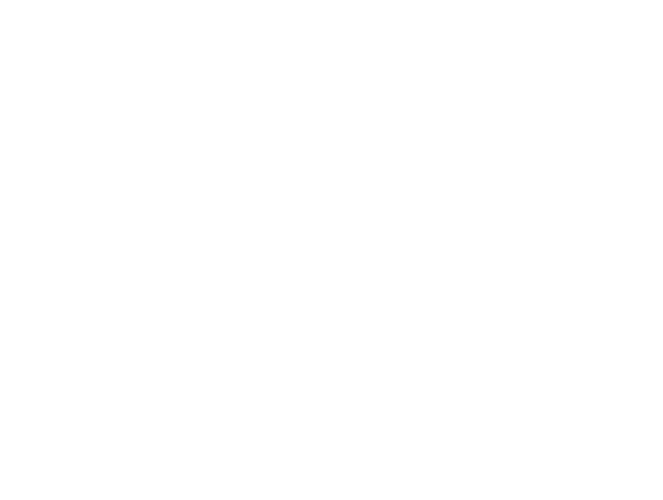
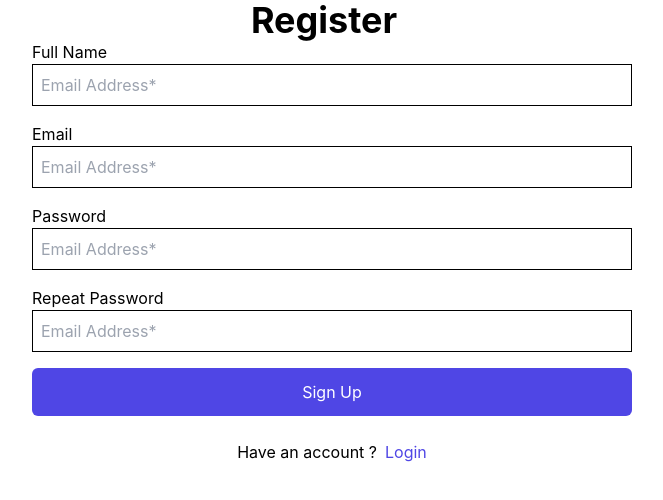
Before and after one commit to DanielMM161/-Project_Management, a React (Create React App) app in the folder project_management/: page /register in a window 1280 px wide. Before the commit this address had no page. Shown: the top 500 px of the page, without its empty margins (308-971 px from the left). Built offline with nearby package versions, Linux system fonts and the light colour scheme.

Commit message:
Login and Register page

```diff
--- a/project_management/src/App.tsx
+++ b/project_management/src/App.tsx
@@ -3,8 +3,8 @@
 import { Provider } from "react-redux";
 
 import { store } from "./redux/store";
-//import Login from './pages/Login/Login';
-//import Register from './pages/Register/Register';
+import Login from './pages/Login/Login';
+import Register from './pages/Register/Register';
 import "./App.css";
 
 function App() {
@@ -12,8 +12,8 @@
     <Provider store={store}>
       <BrowserRouter>
         <Routes>
-          {/* <Route path="/login" element={<Login />} /> */}
-          {/* <Route path="/register" element={<Register />} /> */}
+          <Route path="/login" element={<Login />} />
+          <Route path="/register" element={<Register />} />
         </Routes>
       </BrowserRouter>
     </Provider>
--- /dev/null
+++ b/project_management/src/components/Button/Button.tsx
@@ -0,0 +1,15 @@
+
+interface IButtonProps {
+    text: string;
+}
+
+const Button = ({ text }:IButtonProps) => {
+
+    return (
+        <div className='flex justify-center align-center'>
+            <button className='w-full px-8 py-3'>{text}</button>
+        </div>
+    )
+}
+
+export default Button;
--- /dev/null
+++ b/project_management/src/components/InputLabel/InputLabel.tsx
@@ -0,0 +1,32 @@
+
+interface IInputLabelProps {
+    label: string,
+    typeInput: string,
+    inputValue: string,
+    extraClass?: string,
+    onValueChange: (value: string) => void
+}
+
+const InputLabel = ({
+    label,
+    typeInput,
+    inputValue,
+    extraClass,
+    onValueChange
+}: IInputLabelProps) => {
+
+    return (
+        <>
+            <h3>{label}</h3>
+            <input
+                className={`mb-16 ${extraClass}`}
+                type={typeInput}
+                value={inputValue}
+                onChange={(e) => onValueChange(e.target.value)} placeholder="Email Address*"
+            />
+        </>
+    )
+
+}
+
+export default InputLabel;
--- /dev/null
+++ b/project_management/src/pages/Login/Login.tsx
@@ -0,0 +1,45 @@
+import { useState } from "react";
+import { Link } from "react-router-dom";
+
+import Button from "../../components/Button/Button";
+import InputLabel from "../../components/InputLabel/InputLabel";
+import '../style/login.css';
+
+const Login = () => {
+
+  const [email, setEmail] = useState<string>("")
+  const [password, setPassword] = useState<string>("")
+
+  return (
+    <div className="w-full h-full">
+      <div className="flex items-center justify-center flex-col">
+        <h1 className="text-3xl font-bold mr-4 sm:text-4xl">Log In</h1>
+         <div className='flex flex-col'>
+            <form className='form'>
+
+              <InputLabel
+                label="Email"
+                typeInput="text"
+                inputValue={email}
+                onValueChange={(value) =>  setEmail(value)}
+              />
+
+              <InputLabel
+                label="Password"
+                typeInput="password"
+                extraClass="mb-8"
+                inputValue={password}
+                onValueChange={(value) =>  setPassword(value)}
+              />
+
+              <Button text="Login" />
+
+              <span className='flex justify-center px-4 mt-6' >Dont have an account ? <Link to={"/register"} className="text-indigo-600 ml-2">  Create an account</Link></span>
+            </form>
+        </div>
+      </div>
+    </div>
+  )
+};
+
+export default Login;
--- /dev/null
+++ b/project_management/src/pages/Register/Register.tsx
@@ -0,0 +1,62 @@
+import { useState } from "react";
+
+import { Link } from "react-router-dom";
+
+import Button from "../../components/Button/Button";
+import InputLabel from "../../components/InputLabel/InputLabel";
+
+const Register = () => {
+
+    const [name, setName] = useState<string>("")
+    const [email, setEmail] = useState<string>("")
+    const [password, setPassword] = useState<string>("")
+    const [repeatPassword, setRepeatPassword] = useState<string>("")
+
+    return (
+        <div className="w-full h-full">
+            <div className="flex items-center justify-center flex-col">
+                <h1 className="text-3xl font-bold mr-4 sm:text-4xl">
+                    Register
+                </h1>
+                <div className='flex flex-col'>
+                    <form className='form'>
+                        <InputLabel
+                            label="Full Name"
+                            typeInput="text"
+                            inputValue={name}
+                            onValueChange={(value) => setName(value)}
+                        />
+
+                        <InputLabel
+                            label="Email"
+                            typeInput="text"
+                            inputValue={email}
+                            onValueChange={(value) =>  setEmail(value)}
+                        />
+
+                        <InputLabel
+                            label="Password"
+                            typeInput="password"
+                            inputValue={password}
+                            onValueChange={(value) =>  setPassword(value)}
+                        />
+
+                        <InputLabel
+                            label="Repeat Password"
+                            typeInput="password"
+                            extraClass="mb-8"
+                            inputValue={repeatPassword}
+                            onValueChange={(value) =>  setRepeatPassword(value)}
+                        />
+
+                        <Button text="Sign Up" />
+
+                    <span className='flex justify-center px-4 mt-6' >Have an account ? <Link to={"/login"} className="text-indigo-600 ml-2">  Login</Link></span>
+                    </form>
+                </div>
+            </div>
+        </div>
+    )
+};
+
+export default Register
--- a/project_management/src/pages/login.tsx
+++ /dev/null
@@ -1,7 +0,0 @@
-import React from "react";
-
-const login = () => {
-  return <div>login</div>;
-};
-
-export default login;
--- a/project_management/src/pages/style/login.css
+++ b/project_management/src/pages/style/login.css
@@ -0,0 +1,11 @@
+.form {
+    min-width: 600px;
+}
+
+.form input {
+    padding: 0.2rem;
+    border: 1px solid;
+    margin-bottom: 1rem;
+    width: 100%;
+    padding: 0.5rem;
+}
--- a/project_management/src/redux/store.tsx
+++ b/project_management/src/redux/store.tsx
@@ -1,4 +1,4 @@
-import { configureStore } from "@reduxjs/toolkit";
+import { Action, configureStore, ThunkAction } from "@reduxjs/toolkit";
 
 export const store = configureStore({
   reducer: {},
@@ -6,3 +6,9 @@
 
 export type RootState = ReturnType<typeof store.getState>;
 export type AppDispatch = typeof store.dispatch;
+export type AppThunk<ReturnType = void> = ThunkAction<
+  ReturnType,
+  RootState,
+  unknown,
+  Action<string>
+>;
```
